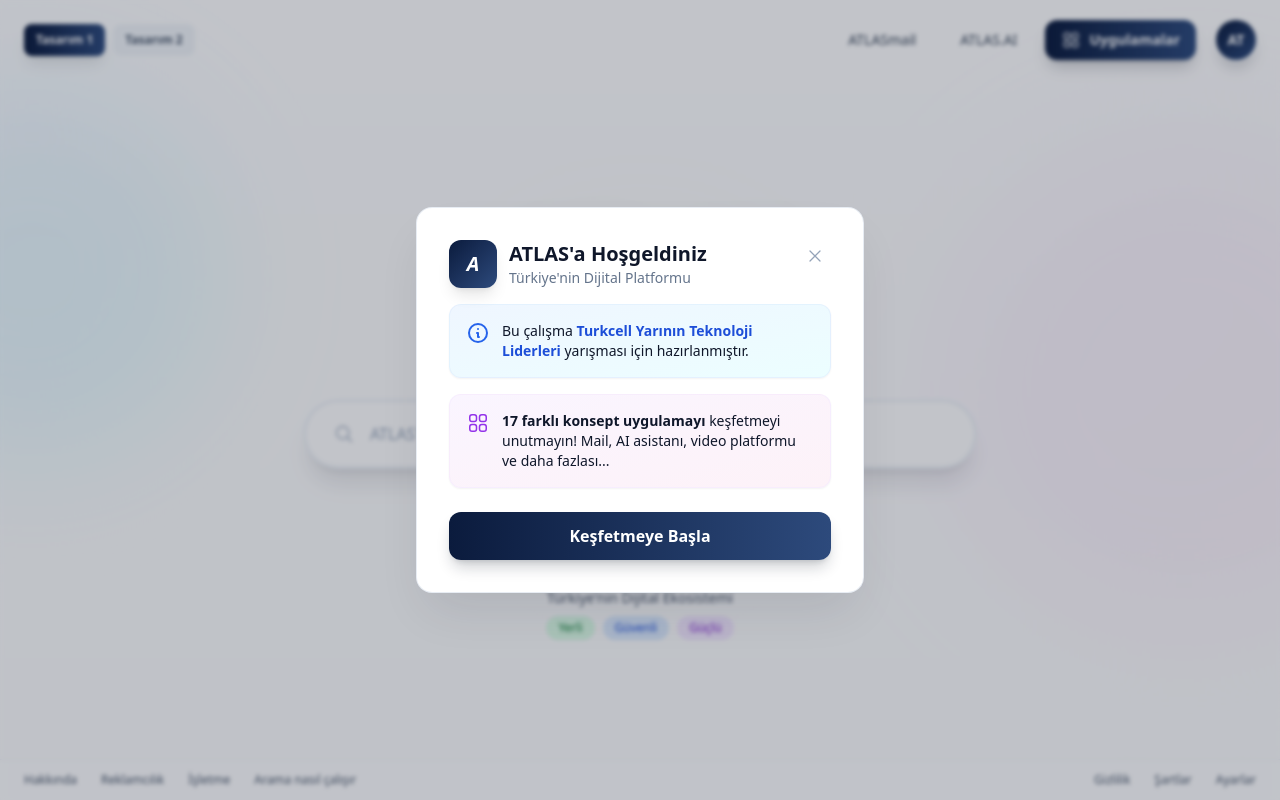
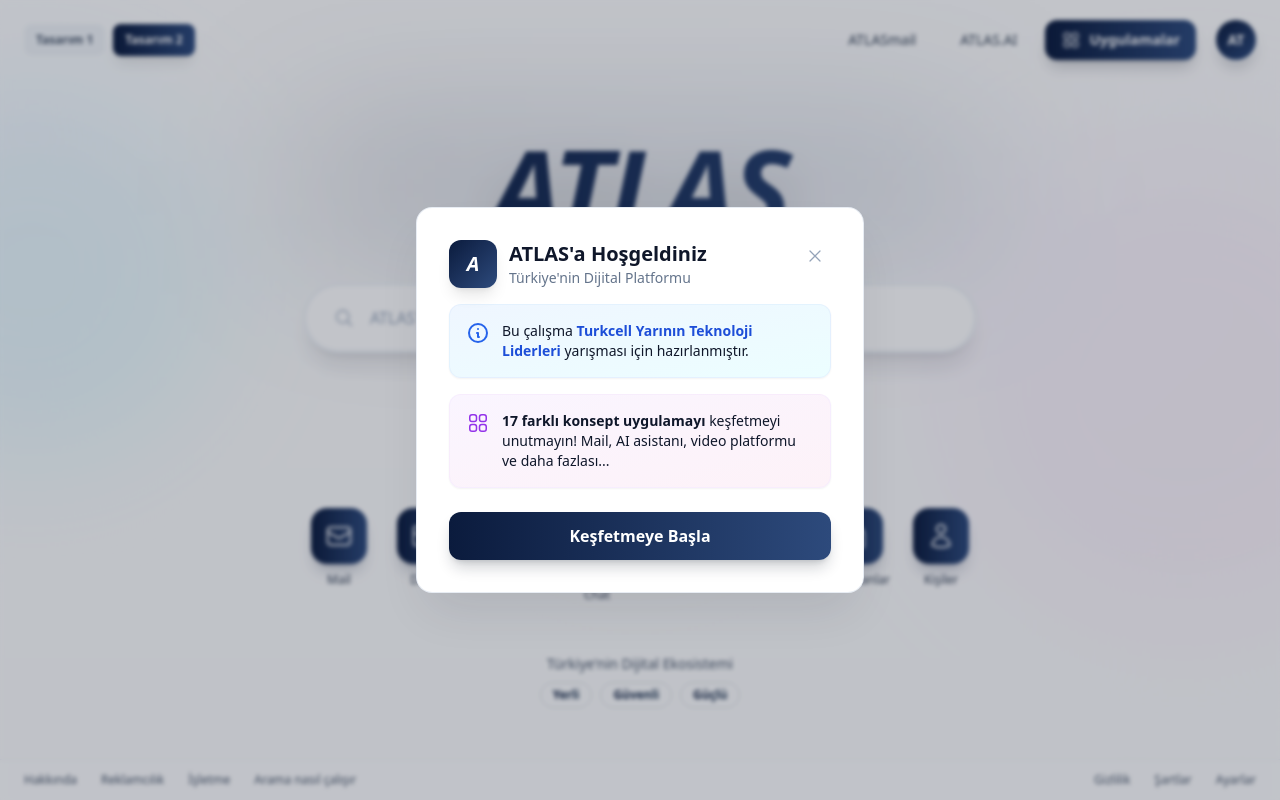
Before and after one commit to mkaksu1/ATLAS-Prototip, a Next.js app: page / in a window 1280 px wide. Built offline with nearby package versions, Linux system fonts and the light colour scheme.

Commit message:
feat: update design version to 2 for enhanced user experience

```diff
--- a/app/page.tsx
+++ b/app/page.tsx
@@ -50,7 +50,7 @@
   const [openProfile, setOpenProfile] = useState(false);
   const [searchValue, setSearchValue] = useState("");
   const [showWelcomeDialog, setShowWelcomeDialog] = useState(false);
-  const [designVersion, setDesignVersion] = useState<1 | 2>(1);
+  const [designVersion, setDesignVersion] = useState<1 | 2>(2);
   const [currentTime, setCurrentTime] = useState(new Date());
 
   useEffect(() => {
```
